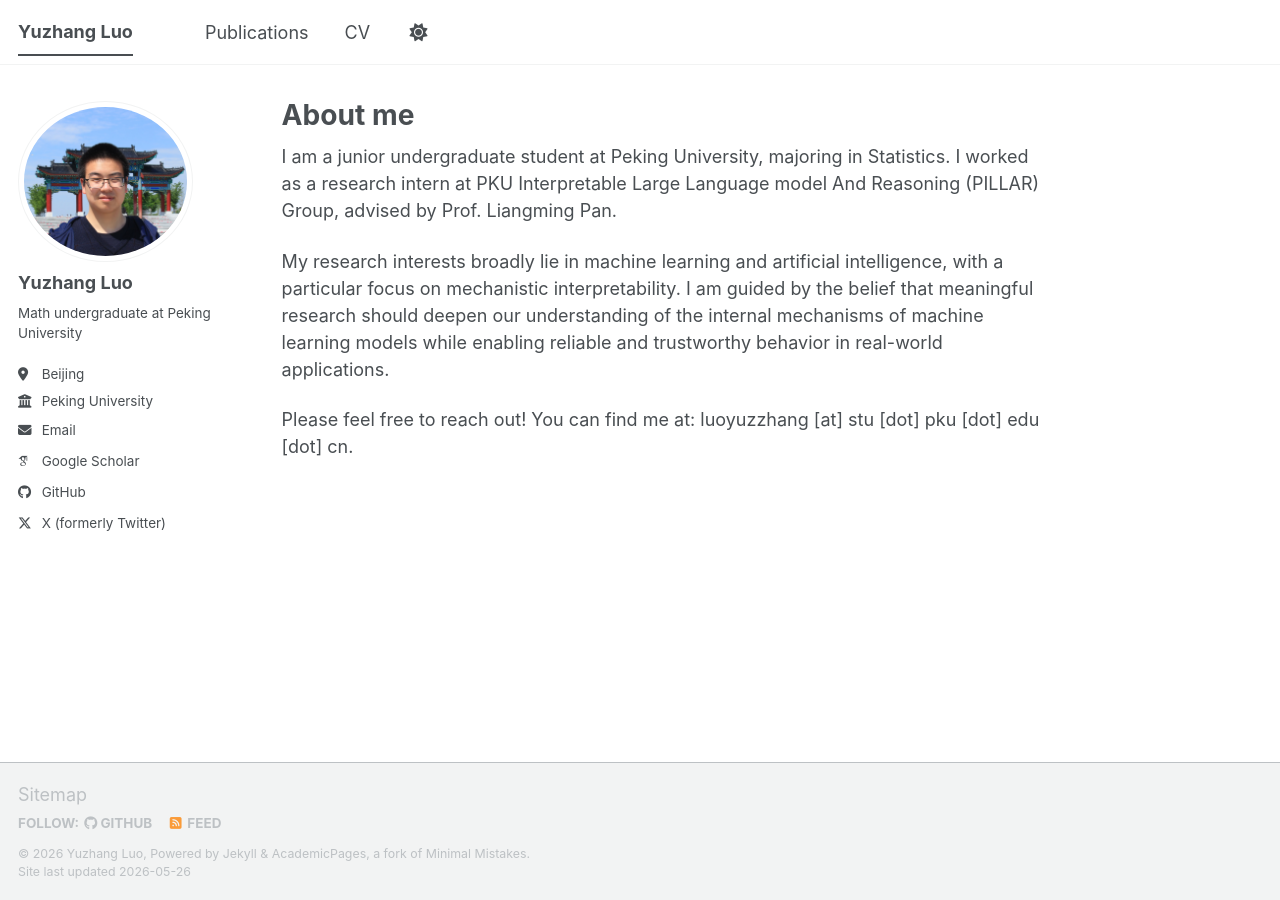
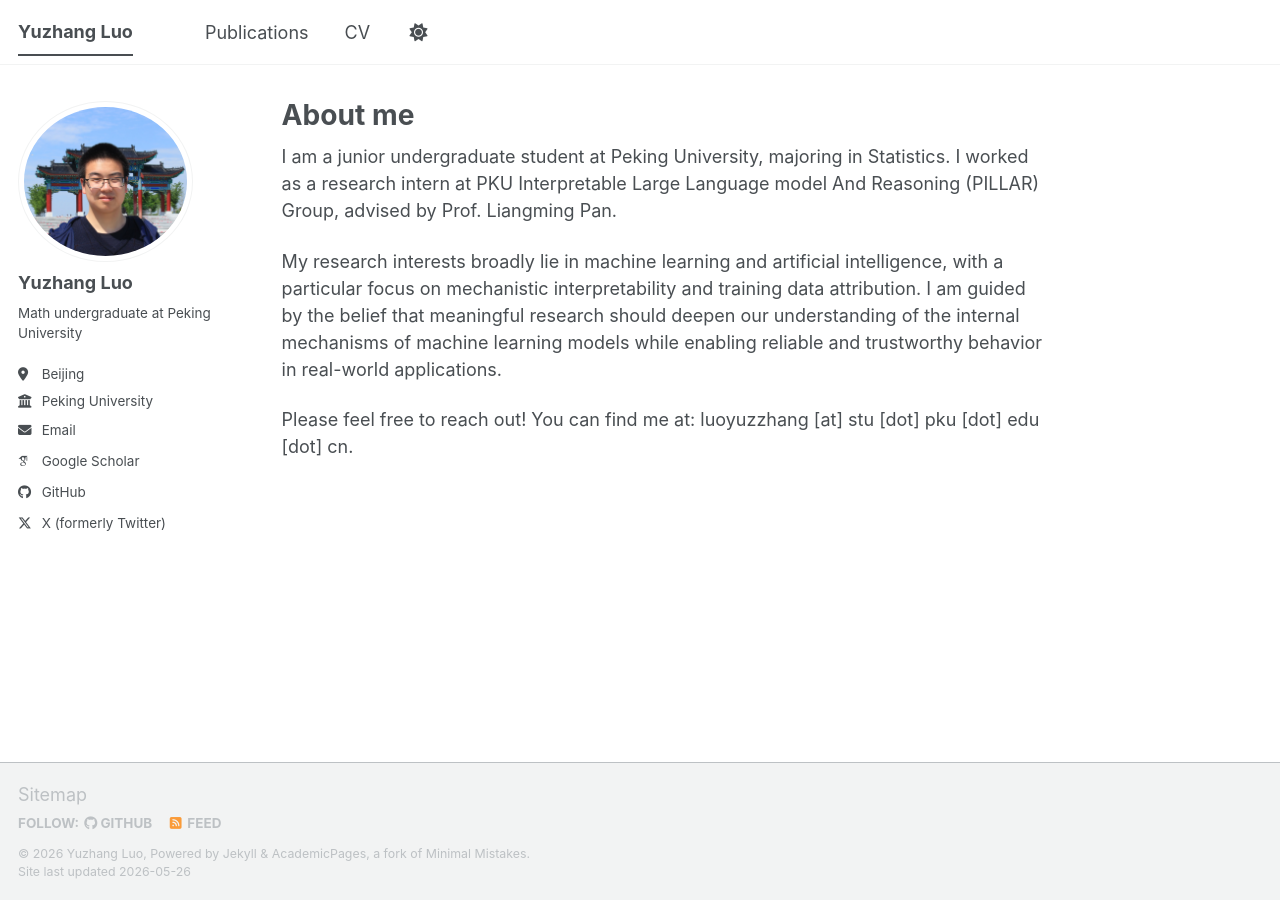
Before and after one commit to yuzhang527/yuzhang527.github.io, a Jekyll site: the page built from _pages/about.md, in a window 1280 px wide. Built offline with Jekyll 4.4.1, drawn with Linux system fonts in a browser that asks for light colours; some web fonts are replaced; a script bundle is joined from its source files by our own code; library files that are not in the unit come from our copies.

Commit message:
Fix about

```diff
--- a/_pages/about.md
+++ b/_pages/about.md
@@ -9,7 +9,7 @@
 
 I am a junior undergraduate student at Peking University, majoring in Statistics. I worked as a research intern at PKU Interpretable Large Language model And Reasoning (PILLAR) Group, advised by Prof. Liangming Pan.
 
-My research interests broadly lie in machine learning and artificial intelligence, with a particular focus on mechanistic interpretability. I am guided by the belief that meaningful research should deepen our understanding of the internal mechanisms of machine learning models while enabling reliable and trustworthy behavior in real-world applications.
+My research interests broadly lie in machine learning and artificial intelligence, with a particular focus on mechanistic interpretability and training data attribution. I am guided by the belief that meaningful research should deepen our understanding of the internal mechanisms of machine learning models while enabling reliable and trustworthy behavior in real-world applications.
 
 Please feel free to reach out!
 You can find me at: luoyuzzhang [at] stu [dot] pku [dot] edu [dot] cn.
```
